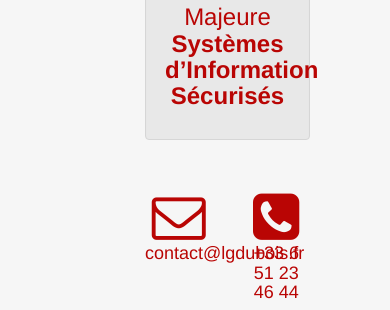
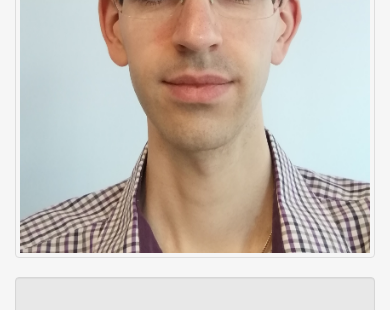
Before and after one commit to LGD-Fr/website, a plain HTML site: page docs/index.html in a window 390 px wide. Shown: the part 368-678 px from the top of the page. Drawn offline with Linux system fonts and the light colour scheme.

Commit message:
Màj mise en page

```diff
--- a/docs/index.html
+++ b/docs/index.html
@@ -27,10 +27,10 @@
           </div><!-- col -->
         </div><!-- row -->
         <div class="row">
-          <div class="col-sm-2 col-xs-4">
+          <div class="col-sm-2">
             <img src="img/photo_2022.jpg" alt="ma photo" class="img-thumbnail"/>
           </div>
-          <div class="col-sm-8 col-xs-6">
+          <div class="col-sm-8">
             <div class="row">
               <div class="col-md-12">
                 <div class="well">
```
